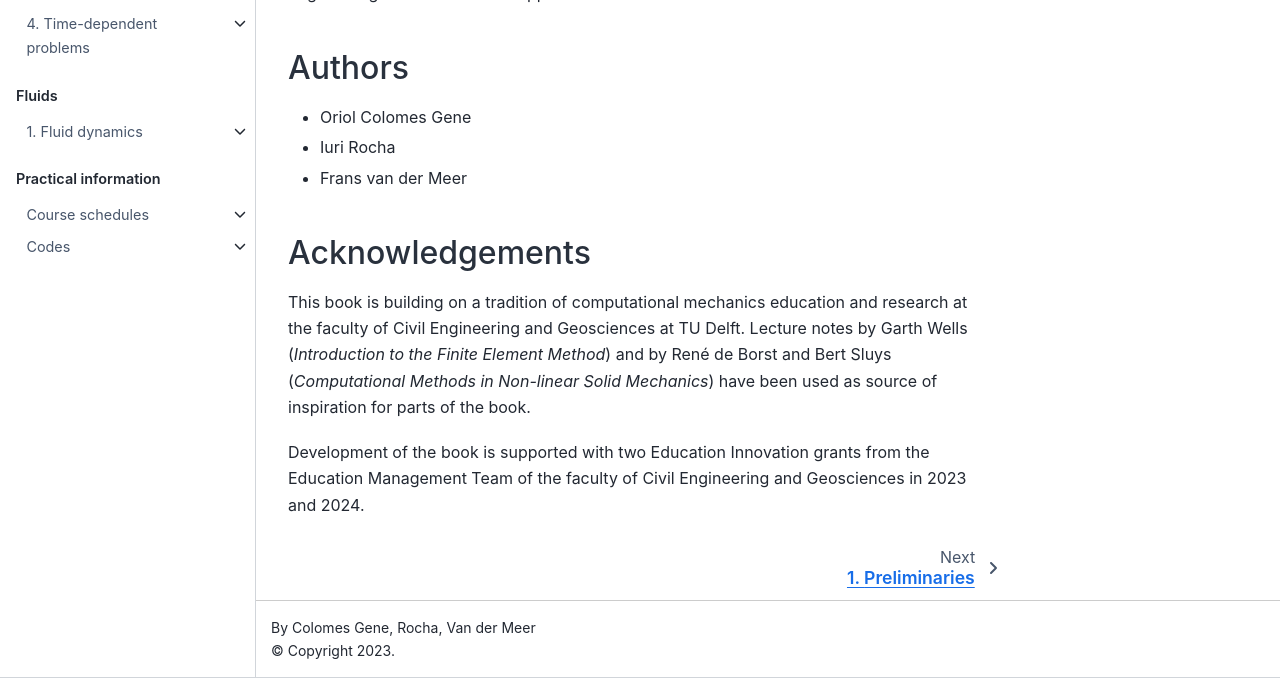
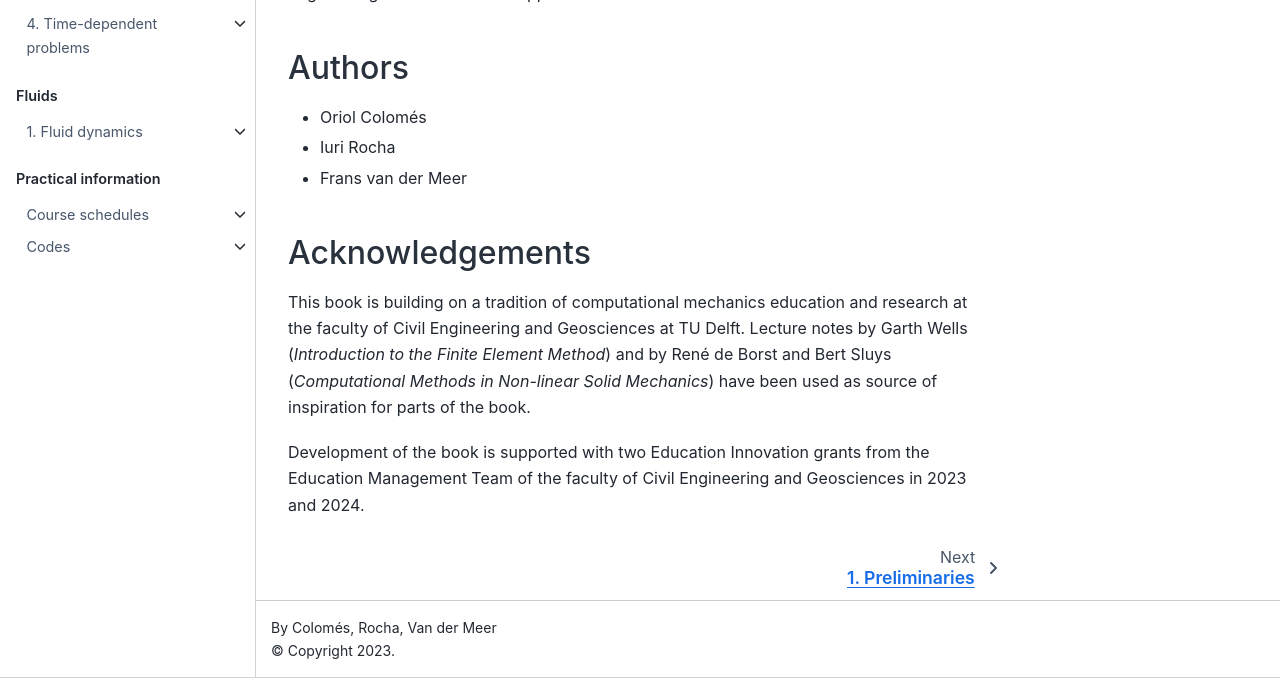
Before and after one commit to TeachBooks/mirror_computational_modelling, a Jupyter Book: the page built from book/intro.md, in a window 1280 px wide and 1338 px high. Shown: the part 660-1338 px from the top of the window. Built offline with Jupyter Book 1.0.4 settings and Sphinx 7.4.7 and the Sphinx Book theme 1.1.4, drawn with Linux system fonts in a browser that asks for light colours; pages that are not in the unit, such as notebooks, are missing from menus.

Commit message:
Minor changes in OC name

```diff
--- a/book/_config.yml
+++ b/book/_config.yml
@@ -1,6 +1,6 @@
 # General settings
 title: CiTG Jupyter Book template
-author: Colomes Gene, Rocha, Van der Meer
+author: Colomés, Rocha, Van der Meer
 logo: images/TUDelft_logo_rgb.png
 
 # Execute notebooks when building
--- a/book/intro.md
+++ b/book/intro.md
@@ -10,7 +10,7 @@ In this book we will try to convey this flexibility by introducing the FE method
 
 ## Authors
 
-- Oriol Colomes Gene
+- Oriol Colomés
 - Iuri Rocha
 - Frans van der Meer
 
```
